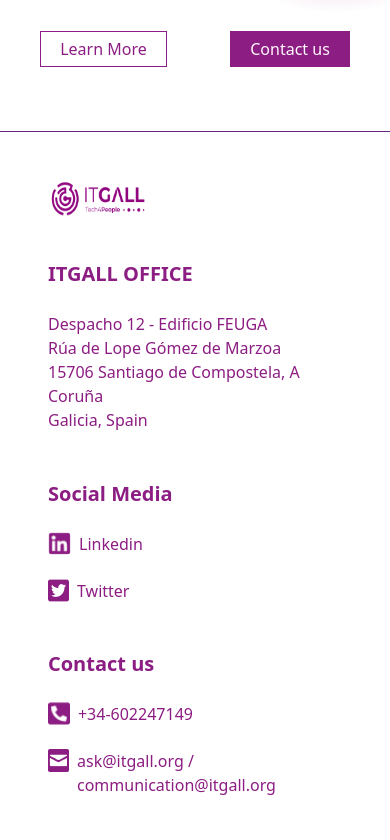
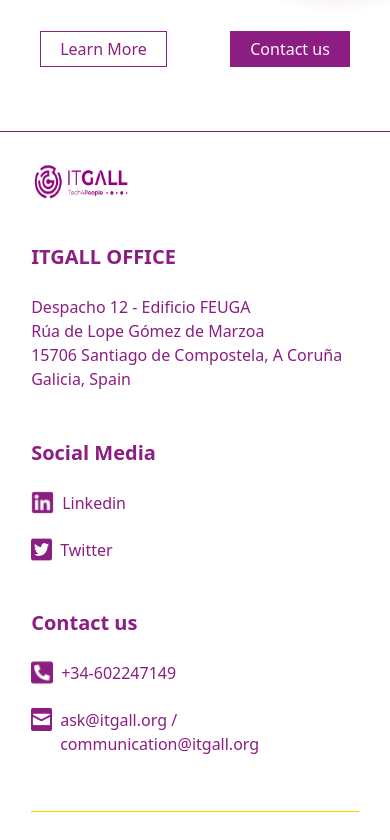
Before and after one commit to enrique-dev-coder/itgally, a Next.js app: page / in a window 390 px wide. Shown: the part 4924-5764 px from the top of the page. Built offline with nearby package versions, Linux system fonts and the light colour scheme.

Commit message:
Tratando de solucionar error en Safari

```diff
--- a/package.json
+++ b/package.json
@@ -20,6 +20,7 @@
     "@types/react": "17.0.38",
     "autoprefixer": "^10.4.0",
     "postcss": "^8.4.5",
+    "postcss-import": "^14.1.0",
     "prettier": "^2.5.1",
     "prettier-plugin-tailwindcss": "^0.1.1",
     "tailwindcss": "^3.0.7",
--- a/postcss.config.js
+++ b/postcss.config.js
@@ -1,5 +1,6 @@
 module.exports = {
   plugins: {
+    'postcss-import': {},
     tailwindcss: {},
     autoprefixer: {},
   },
--- a/sections/Contact.jsx
+++ b/sections/Contact.jsx
@@ -42,7 +42,7 @@ const Contact = ({h3Styles, pStyles, aStyles}) => {
 
     return (
         <FadeInElement>
-            <footer className="flex flex-col lg:flex-wrap lg:flex-row p-12 border-t-[1px] border-[#63257E] lg:border-t-0 xl:p-[4rem] 2xl:container 2xl:mx-auto" id="contact">
+            <footer className="flex flex-col lg:flex-wrap lg:flex-row p-[8%] sm:p-12 border-t-[1px] border-[#63257E] lg:border-t-0 xl:p-[4rem] 2xl:container 2xl:mx-auto" id="contact">
                 <div className="footer-nav hidden lg:flex w-full border-b-[1px] border-[#63257E] border-primary-violet mb-12 lg:mb-[2rem]">
                     <ul className="flex gap-6 ml-auto">
                         <li>
--- a/sections/Network.jsx
+++ b/sections/Network.jsx
@@ -79,8 +79,8 @@ const Network = () => {
                 </div>
             </div>
 
-            {/* ml-[2%] md:w-4/5 w-full***/}
-            <div className="mapadiv w-4/5 ml-auto mr-[2%] h-[200px] sm:h-[250px] lg:h-[300px] md:mr-auto relative opacity-75 overflow-hidden">
+            {/* ml-[2%]  w-full mr-auto md:w-4/5***/}
+            <div className="w-4/5 ml-auto mr-[2%] h-[200px] sm:h-[250px] lg:h-[300px] md:mr-auto relative opacity-75 overflow-hidden">
                 <NetworkMap city={city} setCity={setCity} setNetwork={setNetwork} setBtnControl={setBtnControl} />
             </div>
 
```
Also changed, not shown: 2 other files (tests, documents, lock files or other folders).
